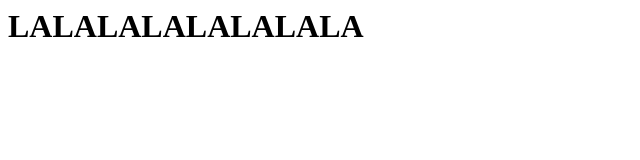
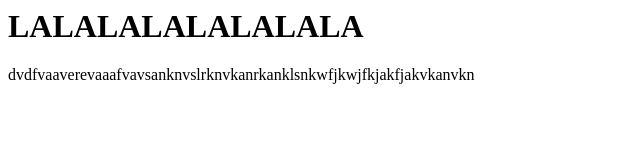
Before and after one commit to yong31/Practical3, a plain HTML site: page home.html in a window 1280 px wide. Shown: the whole page, without its empty margins (0-640 px from the left). Drawn offline with Linux system fonts and the light colour scheme.

Commit message:
Added paragraph to line 5

```diff
--- a/home.html
+++ b/home.html
@@ -2,9 +2,6 @@
   <head><title>Home Page</title></head>
   <body>
     <h1>LALALALALALALALA</h1>
-
-
+    <p>dvdfvaaverevaaafvavsanknvslrknvkanrkanklsnkwfjkwjfkjakfjakvkanvkn</p>
   </body>
-
-
 </html>
```
